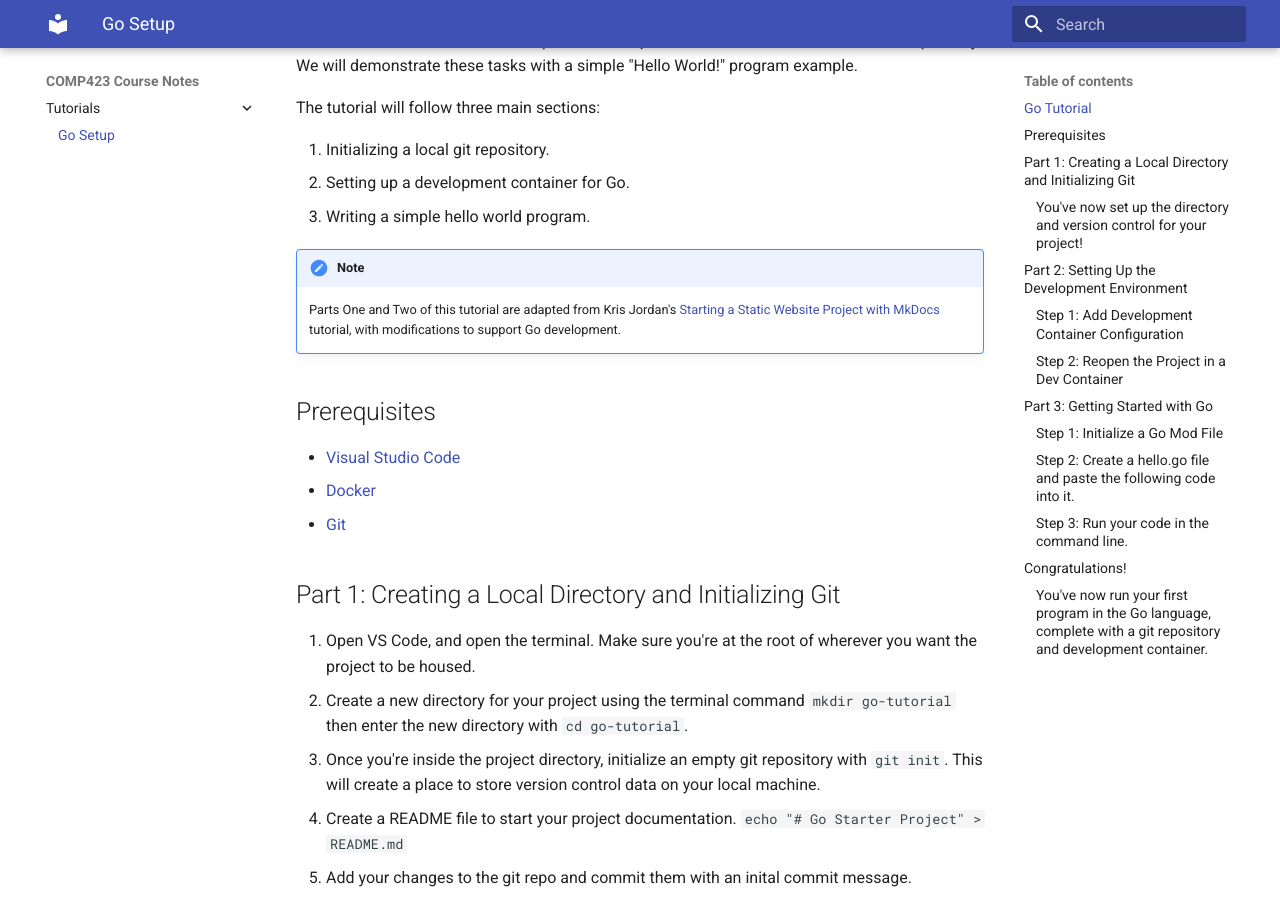
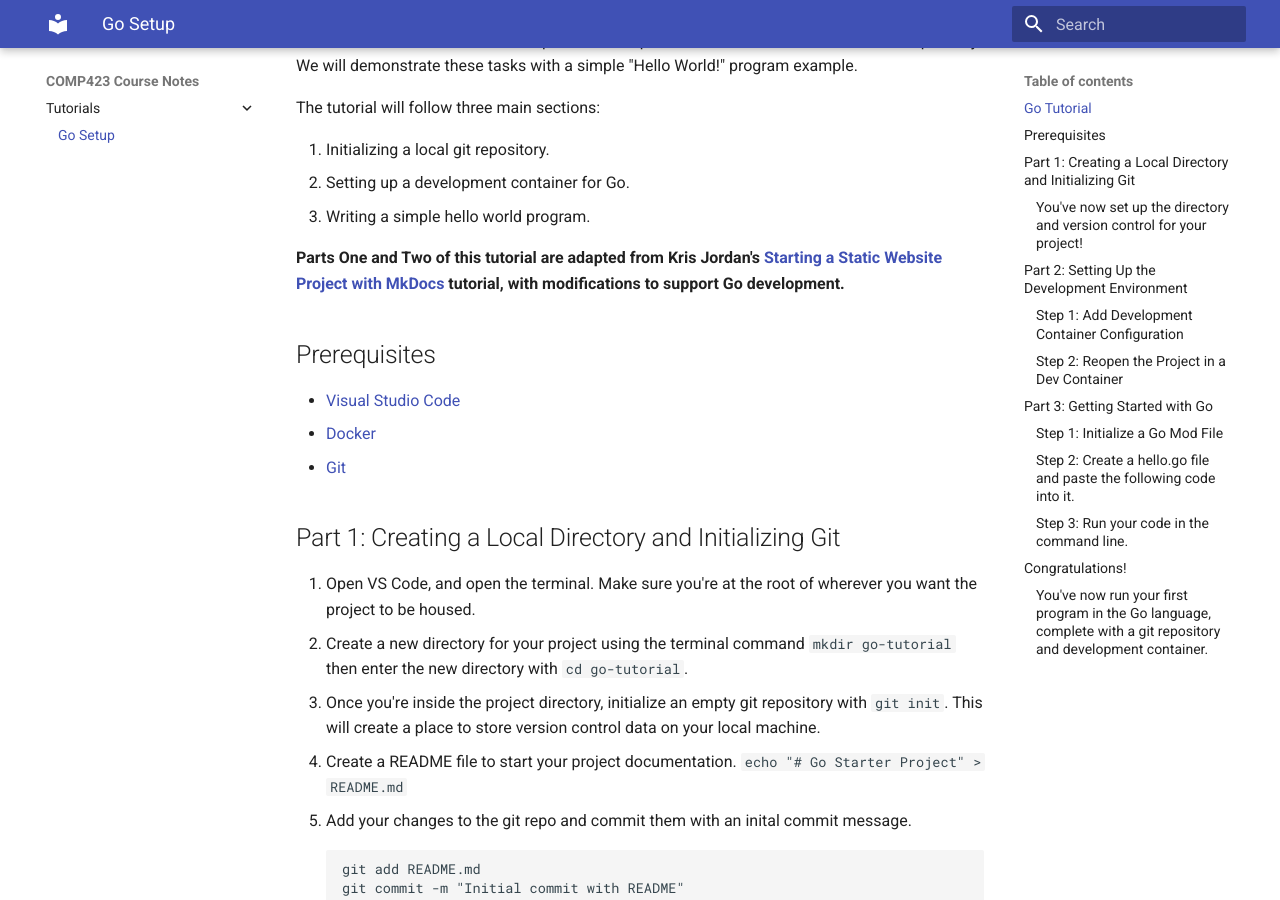
Before and after one commit to lmoore36/comp423-course-notes, an MkDocs documentation site: the page built from docs/tutorials/go-setup.md, in a window 1280 px wide and 900 px high, scrolled down 318 px. Built offline with MkDocs 1.6.1 and Material for MkDocs 9.7.7, drawn with Linux system fonts in a browser that asks for light colours.

Commit message:
Reconciling partner edits

```diff
--- a/docs/tutorials/go-setup.md
+++ b/docs/tutorials/go-setup.md
@@ -13,8 +13,7 @@
 2. Setting up a development container for Go.
 3. Writing a simple hello world program.
 
-!!! note
-    Parts One and Two of this tutorial are adapted from Kris Jordan's [Starting a Static Website Project with MkDocs](https://comp423-25s.github.io/resources/MkDocs/tutorial/) tutorial, with modifications to support Go development.
+**Parts One and Two of this tutorial are adapted from Kris Jordan's [Starting a Static Website Project with MkDocs](https://comp423-25s.github.io/resources/MkDocs/tutorial/) tutorial, with modifications to support Go development.**
 
 ## Prerequisites
 
```
